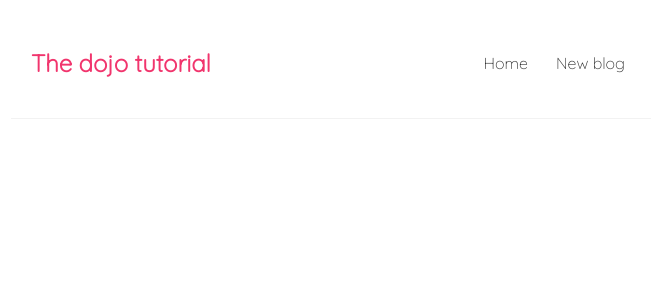
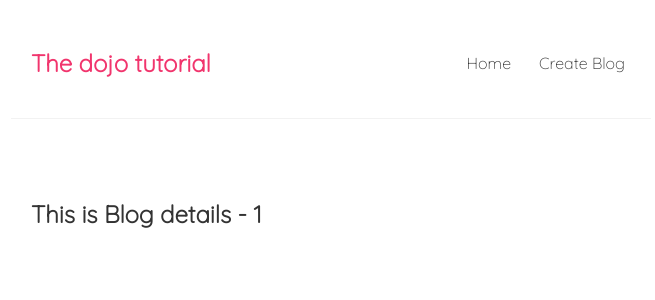
Before and after one commit to Hurmatullah/react_js, a React (Create React App) app: page /blogs/1 in a window 1280 px wide. Shown: the top 300 px of the page, without its empty margins (305-960 px from the left). Built offline with nearby package versions, Linux system fonts and the light colour scheme.

Commit message:
Rendering of id in route

```diff
--- a/src/App.js
+++ b/src/App.js
@@ -3,6 +3,7 @@
 import Home from "./Home";
 import {BrowserRouter as Router, Route, Switch} from "react-router-dom";
 import Create from "./Create";
+import BlogDetails from "./BlogDetails";
 
 function App() {
   return (
@@ -17,6 +18,9 @@
             <Route path="/create">
               <Create />
             </Route>
+            <Route path="/blogs/:id">
+              <BlogDetails></BlogDetails>
+            </Route>
           </Switch>
         </div>
       </div>
--- /dev/null
+++ b/src/BlogDetails.js
@@ -0,0 +1,16 @@
+import { useParams } from "react-router-dom";
+
+const BlogDetails = () => {
+
+    const { id } = useParams();
+
+    return (
+
+        <h2>This is Blog details - {id}</h2>
+
+    );
+
+
+}
+
+export default BlogDetails;
--- a/src/Bloglist.js
+++ b/src/Bloglist.js
@@ -1,13 +1,16 @@
+import { Link } from "react-router-dom";
+
 const Bloglist = ({ blogs, title }) => {
   return (
     <div className="home">
       <h2>{title}</h2>
       {blogs.map((blog) => (
-        <div className="blog-preview" key={blog.id}>
-          <h2>{blog.author}</h2>
-          <p>{blog.year}</p>
-
-        </div>
+        <Link to={`/blogs/${blog.id}`} key={blog.id}>
+          <div className="blog-preview">
+            <h2>{blog.author}</h2>
+            <p>{blog.year}</p>
+          </div>
+        </Link>
       ))}
     </div>
   );
--- a/src/Navbar.js
+++ b/src/Navbar.js
@@ -1,10 +1,12 @@
+import { Link } from "react-router-dom";
+
 const Navbar = () => {
   return (
     <nav className="navbar">
       <h1>The dojo tutorial</h1>
       <div className="links">
-        <a href="/">Home</a>
-        <a href="create">New blog</a>
+        <Link to="/">Home</Link>
+        <Link to="/create">Create Blog</Link>
       </div>
     </nav>
   );
```
